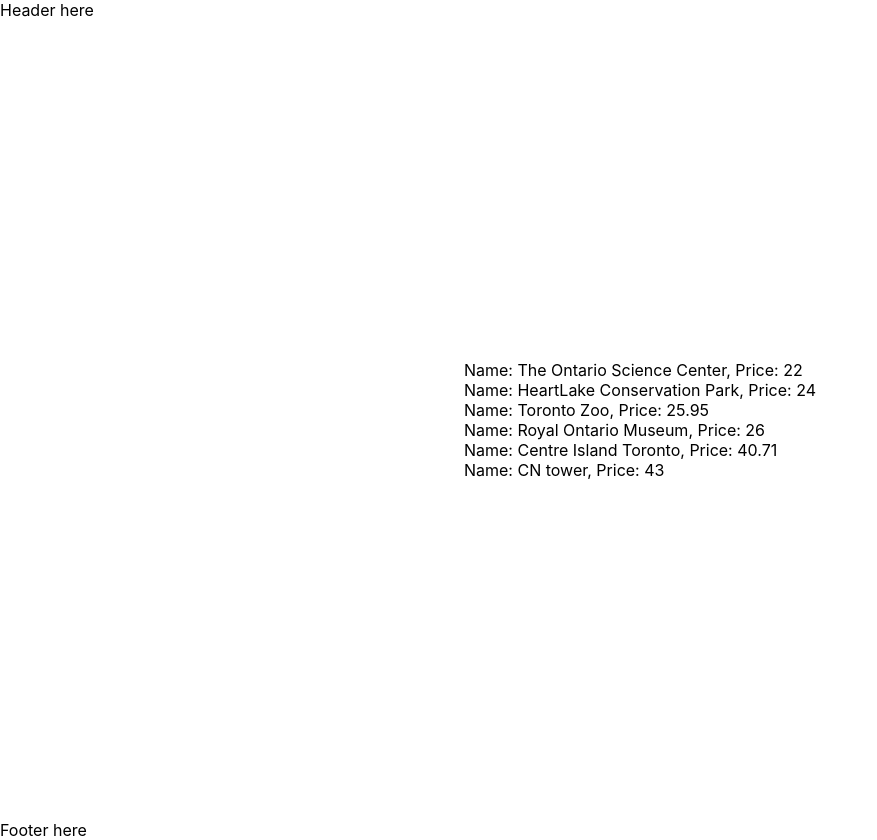
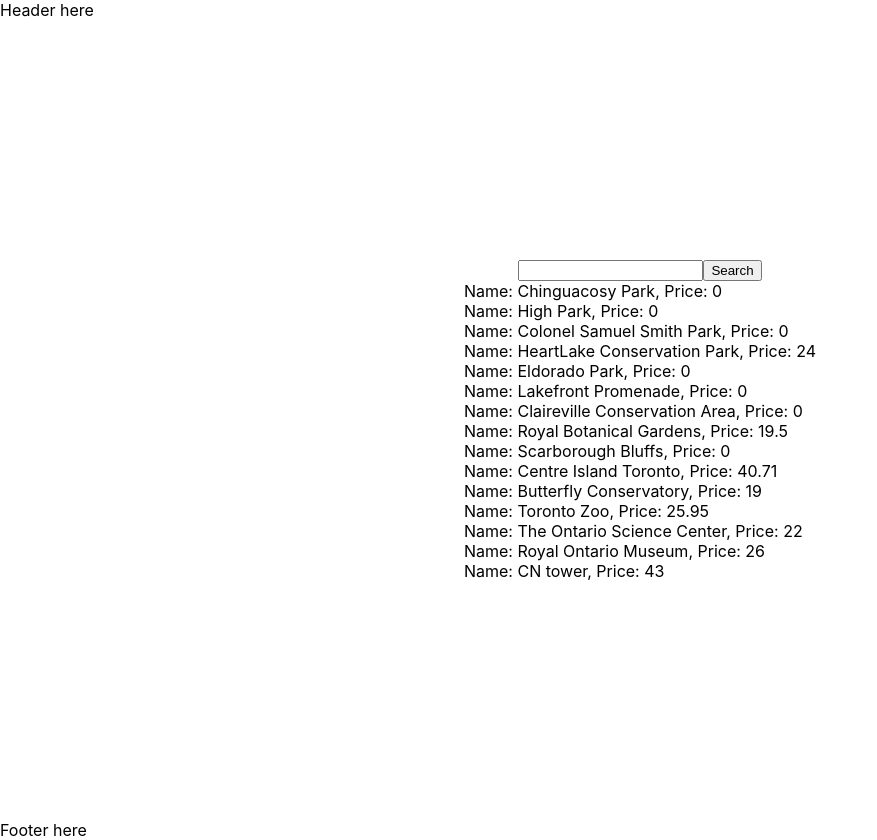
Before and after one commit to jchu42/bti425project, a Next.js app: page / in a window 1280 px wide. Shown: the whole page, without its empty margins (0-877 px from the left). Built offline with nearby package versions, Linux system fonts and the light colour scheme.

Commit message:
changed place IDs to strings; improved/fixed search api; added search box for testing api

```diff
--- a/package.json
+++ b/package.json
@@ -6,9 +6,11 @@
     "start": "next start"
   },
   "dependencies": {
+    "bootstrap": "^5.3.3",
     "jotai": "^2.7.2",
     "next": "latest",
     "react": "18.2.0",
+    "react-bootstrap": "^2.10.2",
     "react-dom": "18.2.0"
   },
   "engines": {
--- a/src/app.js
+++ b/src/app.js
@@ -21,7 +21,7 @@
             <>{searchResults.map((result, index)=>{
                 // https://sentry.io/answers/unique-key-prop/
 
-                // TODO: INSERT CARD STUFF HERE!!!
+                // CARD STUFF HERE!!!
                 return <span key={index}>Name: {result.Name}, Price: {result.Price}<br/></span>
             })}</>
         }
--- a/src/pages/_app.js
+++ b/src/pages/_app.js
@@ -1,13 +1,13 @@
-
+import RouteGuard from './components/RouteGuard';
 
 export default function MyApp({ Component, pageProps }) {
 
     return (
-    <>
+    <RouteGuard>
         Header here
         <Component {...pageProps} />
         Footer here
-    </>
+    </RouteGuard>
    );
 
   }
--- a/src/pages/api/search.js
+++ b/src/pages/api/search.js
@@ -19,19 +19,27 @@
 
         searchElements.forEach (element=>{
             var newResults = [];
+            element = element.toLowerCase();
 
             // category - if is a category, change element to be the category id
             if (categories.find(category=>{
-                if (category.Description == element.toLowerCase() || category.Description + "s" == element.toLowerCase()){
+                if (category.Description == element || category.Description + "s" == element){
                     element = category.ID;
                     return true;
                 }
                 return false;
             })){
+                console.log("filtering by category: ", element)
                 newResults = searchResults.filter(result=>result.Categories.includes(element));
+            }
+            // id
+            else if (searchResults.find(result=>result.ID.toLowerCase() == element)){
+                console.log("filtering by id: ", element)
+                newResults = searchResults.filter(result=>result.ID.toLowerCase() == element);
             }
             // price
             else if(/\d+/.test(element)){
+                console.log("filtering by price: ", element)
                 var price = element.match(/\d+/)[0];
                 if (element.includes("="))
                     newResults.push(...searchResults.filter(result=>result.Price == price));
@@ -47,28 +55,26 @@
                 }
             }
             // name
-            else if (searchResults.find(result=>result.Name.includes(element))){
-                newResults = searchResults.filter(result=>result.Name.includes(element));
+            else if (searchResults.find(result=>result.Name.toLowerCase().includes(element))){
+                console.log("filtering by name: ", element)
+                newResults = searchResults.filter(result=>result.Name.toLowerCase().includes(element));
 
                 if (!beenSorted && newResults.length > 0){
                     // sort
-                    newResults.sort((a, b)=>a.Name.search(element) - b.Name.search(element)); // lowest index found first
+                    newResults.sort((a, b)=>a.Name.toLowerCase().search(element) - b.Name.toLowerCase().search(element)); // lowest index found first
                     beenSorted = true;
                 }
             }
             // description
-            else if (searchResults.find(result=>result.Description.includes(element))){
-                newResults = searchResults.filter(result=>result.Description.includes(element));
+            else if (searchResults.find(result=>result.Description.toLowerCase().includes(element))){
+                console.log("filtering by description: ", element)
+                newResults = searchResults.filter(result=>result.Description.toLowerCase().includes(element));
 
                 if (!beenSorted && newResults.length > 0){
                     // sort
-                    newResults.sort((a, b)=>a.Description.search(element) - b.Description.search(element)); // lowest index found first
+                    newResults.sort((a, b)=>a.Description.toLowerCase().search(element) - b.Description.toLowerCase().search(element)); // lowest index found first
                     beenSorted = true;
                 }
-            }
-            // id
-            else if (searchResults.find(result=>result.Description.includes(element))){
-                newResults = searchResults.filter(result=>result.ID == element);
             }
 
             // if search element results in search results being empty, don't apply that search element
--- /dev/null
+++ b/src/pages/components/RouteGuard.js
@@ -0,0 +1,11 @@
+
+
+// https://webprogrammingforappsandservices.sdds.ca/Authentication-In-Next/UI-considerations#creating-a-route-guard-component
+
+// TODO: do the rest
+
+
+export default function RouteGuard(props) {
+
+    return <>{props.children}</>
+  }
--- a/src/pages/index.js
+++ b/src/pages/index.js
@@ -1,4 +1,4 @@
-
+import { Card, Form, Alert, Button } from "react-bootstrap";
 import Head from 'next/head';
 import styles from '../styles/Home.module.css';
 import {useAtom} from 'jotai';
@@ -11,9 +11,20 @@
   const [searchResults, setSearchResults] = useAtom(dataAtom);
   const [error, setError] = useAtom(errorAtom);
 
-  var searchQuery = ">20";
+  const [searchQuery, setSearchQuery] = useState("");
 
-  useEffect(()=>{
+  //var searchQuery = "";
+
+  // initial search
+  useEffect(doSearch, []) //https://www.freecodecamp.org/news/prevent-infinite-loops-when-using-useeffect-in-reactjs/#:~:text=useEffect%20checks%20if%20the%20dependencies,if%20state%20is%20being%20updated.
+
+  // button search
+  async function handleSubmit(e) {
+    e.preventDefault();
+    doSearch();
+  }
+
+  function doSearch() {
     fetch(`api/search?search=${searchQuery}`, {
       method: "GET"
     }).then(res=>{
@@ -25,7 +36,7 @@
       setError(data == "Error");
       setSearchResults(data.message)
     })
-  }, []) //https://www.freecodecamp.org/news/prevent-infinite-loops-when-using-useeffect-in-reactjs/#:~:text=useEffect%20checks%20if%20the%20dependencies,if%20state%20is%20being%20updated.
+  }
 
   return (
     <div className={styles.container}>
@@ -33,6 +44,12 @@
         <title>Aaaaa</title>
         <link rel="icon" href="/favicon.ico" />
       </Head>
+
+      <Form onSubmit={handleSubmit}> {/* search should be moved to header */}
+        {/* <Form.Label>Search: </Form.Label> */}
+        <Form.Control type="text" value={searchQuery} id="search" name="search" onChange={e=>setSearchQuery(e.target.value)} />
+        <Button variant="primary" className="pull-right" type="submit">Search</Button>
+      </Form>
 
       <App />
 
--- a/src/places.js
+++ b/src/places.js
@@ -1,6 +1,6 @@
 export default[
     {
-        "ID": 1,
+        "ID": "place-001",
         "Name": "Chinguacosy Park",
         "Description": "Beautiful park with walking trails, picnic areas, and playgrounds.",
         "Price": 0,
@@ -16,7 +16,7 @@
     },
 
     {
-        "ID": 2,
+        "ID": "place-002",
         "Name": "High Park",
         "Description": "A jewel in the city’s park system, residents and visitors can enjoy its many wildlife, attractions, playgrounds and natural features year-round.",
         "Price": 0,
@@ -31,7 +31,7 @@
         "Website link": "https://www.toronto.ca/explore-enjoy/parks-gardens-beaches/high-park/"
     },
     {
-        "ID": 3,
+        "ID": "place-003",
         "Name": "Colonel Samuel Smith Park",
         "Description": "It is home to a variety of plants, trees, birds and other wildlife, as well as a network of paths and the city's first ice skating trail (in a figure-eight shape).",
         "Price": 0,
@@ -46,7 +46,7 @@
         "Website link": "https://www.toronto.ca/data/parks/prd/facilities/complex/466/index.html"
     },
     {
-        "ID": 4,
+        "ID": "place-004",
         "Name": "HeartLake Conservation Park",
         "Description": "From fishing in the lake or frolicking at our new pool and splash pad, to speeding above the water on one of our twin zip lines, Heart Lake offers all the best in outdoor entertainment.",
         "Price": 24.00,
@@ -61,7 +61,7 @@
         "Website link": "https://trca.ca/parks/heart-lake-conservation-area/"
     },
     {
-        "ID": 5,
+        "ID": "place-005",
         "Name": "Eldorado Park",
         "Description": "Eldorado Park in Brampton offers a serene escape with lush greenery, scenic trails, and picnic spots, ideal for nature lovers seeking relaxation and outdoor activities.",
         "Price": 0,
@@ -76,7 +76,7 @@
         "Website link": "https://www.brampton.ca/EN/residents/Recreation/Community-Centres/Pages/Eldorado-Park.aspx"
     },
     {
-        "ID": 6,
+        "ID": "place-006",
         "Name": "Lakefront Promenade",
         "Description": "Enjoy Lakefront Promenade’s waterfront pathway, sand beach and beach volleyball court.",
         "Price": 0,
@@ -91,7 +91,7 @@
         "Website link": "https://www.mississauga.ca/events-and-attractions/parks/lakefront-promenade/"
     },
     {
-        "ID": 7,
+        "ID": "place-007",
         "Name": "Claireville Conservation Area",
         "Description": "Claireville Conservation Area (CCA) is the largest natural setting of its kind, on the doorstep of four major GTA cities: Brampton, Mississauga, Toronto and Vaughan. The natural landscape of CCA boasts wetlands, valleys, forests, grasslands, and the west branch of the Humber River and its tributaries.",
         "Price": 0,
@@ -106,7 +106,7 @@
         "Website link": "https://trca.ca/parks/claireville-conservation-area/"
     },
     {
-        "ID": 8,
+        "ID": "place-008",
         "Name": "Royal Botanical Gardens",
         "Description": "Royal Botanical Gardens is Canada’s largest, with over 2,400 acres of gardens and nature sanctuary that spans Hamilton and Burlington Ontario.",
         "Price": 19.50,
@@ -121,7 +121,7 @@
         "Website link": "https://www.rbg.ca/"
     },
     {
-        "ID": 9,
+        "ID": "place-009",
         "Name": "Scarborough Bluffs",
         "Description": "The Scarborough Bluffs, commonly called “the Bluffs,” rises 91 metres above and stretches approximately 15 kilometres along the Lake Ontario shoreline. These stunning white cliffs (only 30 minutes from downtown Toronto) are a testament to the end of the Great Ice Age, making them a remarkable geological feature.",
         "Price": 0,
@@ -136,7 +136,7 @@
         "Website link": "https://www.toronto.ca/explore-enjoy/parks-gardens-beaches/scarborough-bluffs/"
     },
     {
-        "ID": 10,
+        "ID": "place-010",
         "Name": "Centre Island Toronto",
         "Description": "Surrounded by 600 acres of gorgeous parkland and just across the harbor from the city of Toronto, you and your family can spin yourself silly in the Twirling Tea Cups, take a plunge in the Log Flume or bounce around in Bumper Boats and Bumper Cars – plus don’t forget to ride our Antique Carousel!",
         "Price": 40.71,
@@ -151,7 +151,7 @@
         "Website link": "https://www.centreisland.ca/centreville-amusement-park"
     },
     {
-        "ID": 11,
+        "ID": "place-011",
         "Name": "Butterfly Conservatory",
         "Description": "Step inside one of the largest glass-enclosed butterfly conservatories in North America and discover a tropical garden oasis. The Niagara Parks Butterfly Conservatory features over 2,000 vibrantly coloured butterflies fluttering freely throughout winding pathways adorned with lush vegetation and trickling waterfalls.",
         "Price": 19.00,
@@ -166,7 +166,7 @@
         "Website link": "https://www.niagaraparks.com/visit/attractions/butterfly-conservatory/"
     },
     {
-        "ID": 12,
+        "ID": "place-012",
         "Name": "Toronto Zoo",
         "Description": "The Toronto Zoo, Canada's largest zoo, boasts diverse wildlife exhibits and educational programs, providing an engaging experience for visitors of all ages.",
         "Price": 25.95,
@@ -181,7 +181,7 @@
         "Website link": "https://www.torontozoo.com/"
     },
     {
-        "ID": 13,
+        "ID": "place-013",
         "Name": "The Ontario Science Center",
         "Description": "The Ontario Science Centre is a hub of interactive exhibits and immersive experiences, inspiring curiosity and discovery through hands-on learning for visitors of all ages.",
         "Price": 22.00,
@@ -196,7 +196,7 @@
         "Website link": "https://www.ontariosciencecentre.ca/"
     },
     {
-        "ID": 14,
+        "ID": "place-014",
         "Name": "Royal Ontario Museum",
         "Description": "The Royal Ontario Museum, renowned for its extensive collections and exhibits, offers a captivating journey through art, culture, and natural history, showcasing treasures from around the world.",
         "Price": 26.00,
@@ -211,7 +211,7 @@
         "Website link": "https://www.rom.on.ca/en"
     },
     {
-        "ID": 15,
+        "ID": "place-015",
         "Name": "CN tower",
         "Description": "The CN Tower, an iconic landmark in Toronto's skyline, offers breathtaking views from its observation deck and boasts thrilling experiences, including the EdgeWalk, making it a must-visit destination for tourists and locals alike.",
         "Price": 43.00,
```
Also changed, not shown: src/pages/contactus.js (+5 -4 lines), 1 other file (tests, documents, lock files or other folders).
